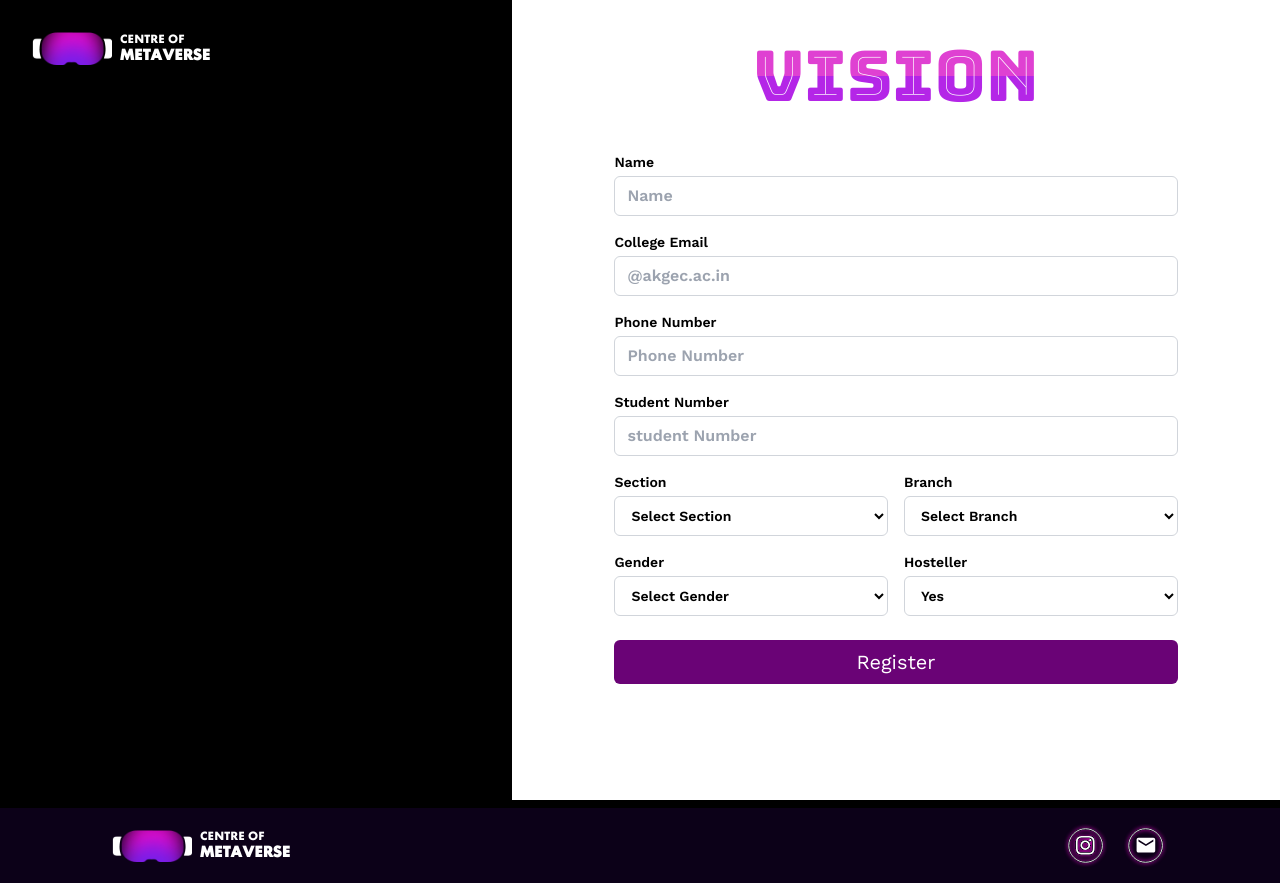
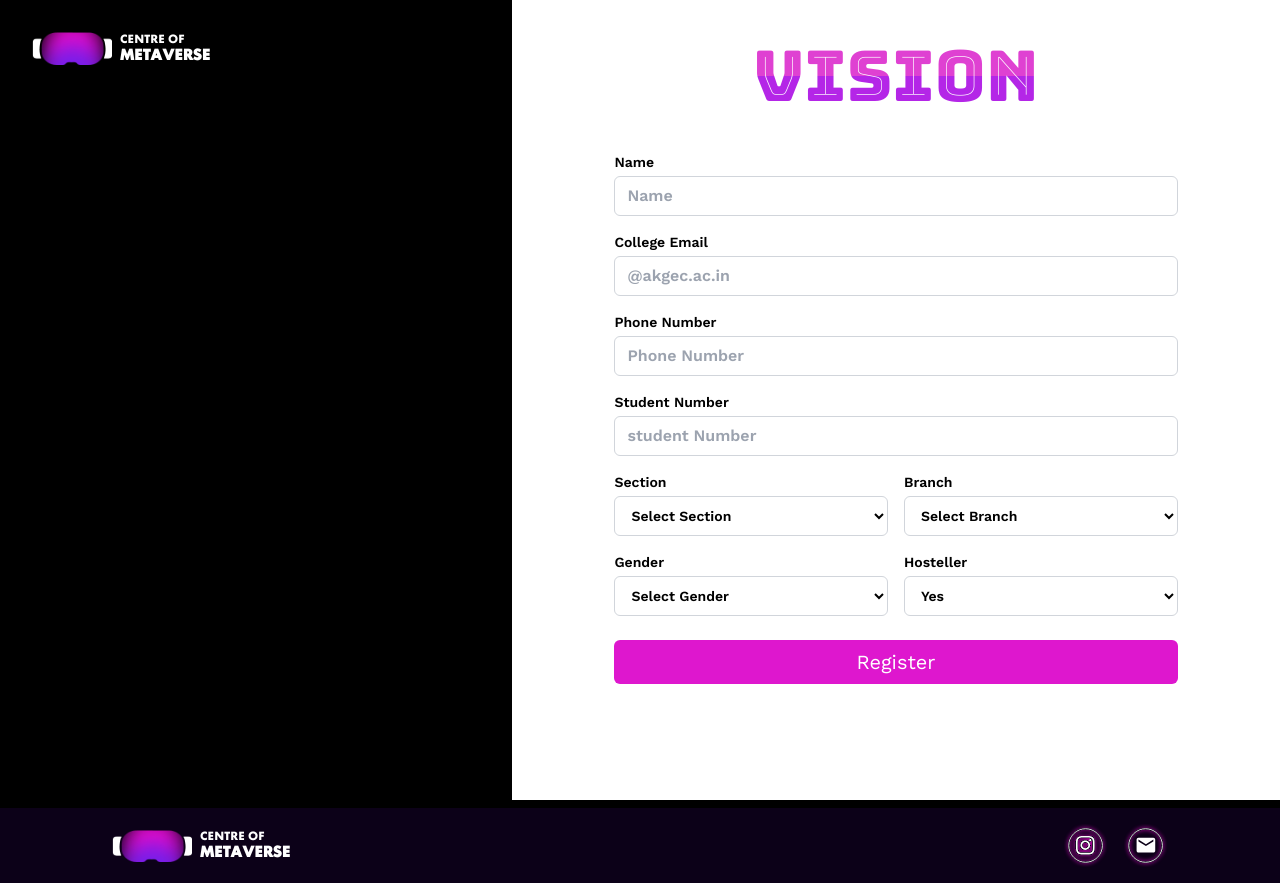
Before and after one commit to soumya-maheshwari/Centre-Of-Metaverse, a Next.js app: page /register in a window 1280 px wide. Built offline with nearby package versions, Linux system fonts and the light colour scheme.

Commit message:
Change register button bg

```diff
--- a/src/components/register/index.tsx
+++ b/src/components/register/index.tsx
@@ -203,7 +203,7 @@ export function RegistrationForm() {
 
           <button
             type="submit"
-            className="bg-[#6a0376] hover:bg-pink-600 text-white font-normal py-2 px-4 w-full mt-6 rounded-md"
+            className="bg-[#de17ce] hover:bg-[#c413b5] text-white font-normal py-2 px-4 w-full mt-6 rounded-md"
           >
             Register
           </button>
```
